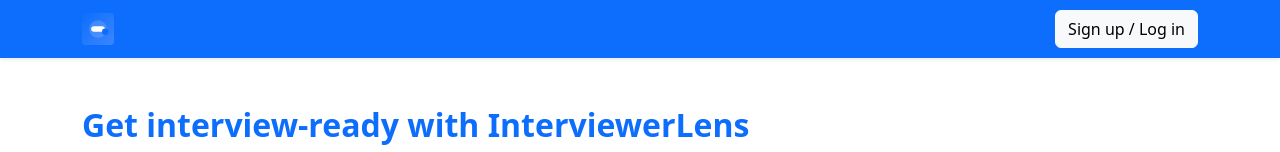
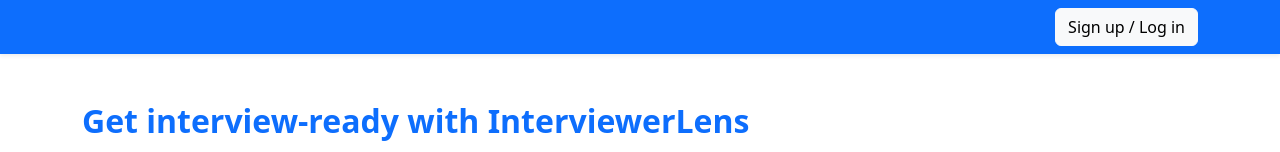
Before and after one commit to zeeshanhaider01/Interview-Lens, a React (Vite) app in the folder frontend/: page / in a window 1280 px wide. Shown: the top 152 px of the page. Built offline with nearby package versions, Linux system fonts and the light colour scheme; no server answers.

Commit message:
chore(dashboard): remove logo from header navbar (#73)
Drop the centered brand image so the header only shows auth actions on the right.

```diff
--- a/frontend/src/components/Header.jsx
+++ b/frontend/src/components/Header.jsx
@@ -2,7 +2,6 @@
 import React from 'react'
 import { Navbar, Container, Nav, Dropdown, Image, Button } from 'react-bootstrap'
 import { useAuth0 } from '@auth0/auth0-react'
-import logo from '../assets/logo.svg'
 
 export default function Header() {
   const { isAuthenticated, user, loginWithRedirect, logout } = useAuth0()
@@ -10,9 +9,6 @@
   return (
     <Navbar bg="primary" data-bs-theme="dark" expand="lg" className="shadow-sm">
       <Container>
-        <Navbar.Brand href="#" className="d-flex align-items-center gap-2">
-          <img src={logo} alt="InterviewerLens" height={32} />
-        </Navbar.Brand>
         <Nav className="ms-auto">
           {!isAuthenticated ? (
             <Button variant="light" onClick={() => loginWithRedirect()}>
```
